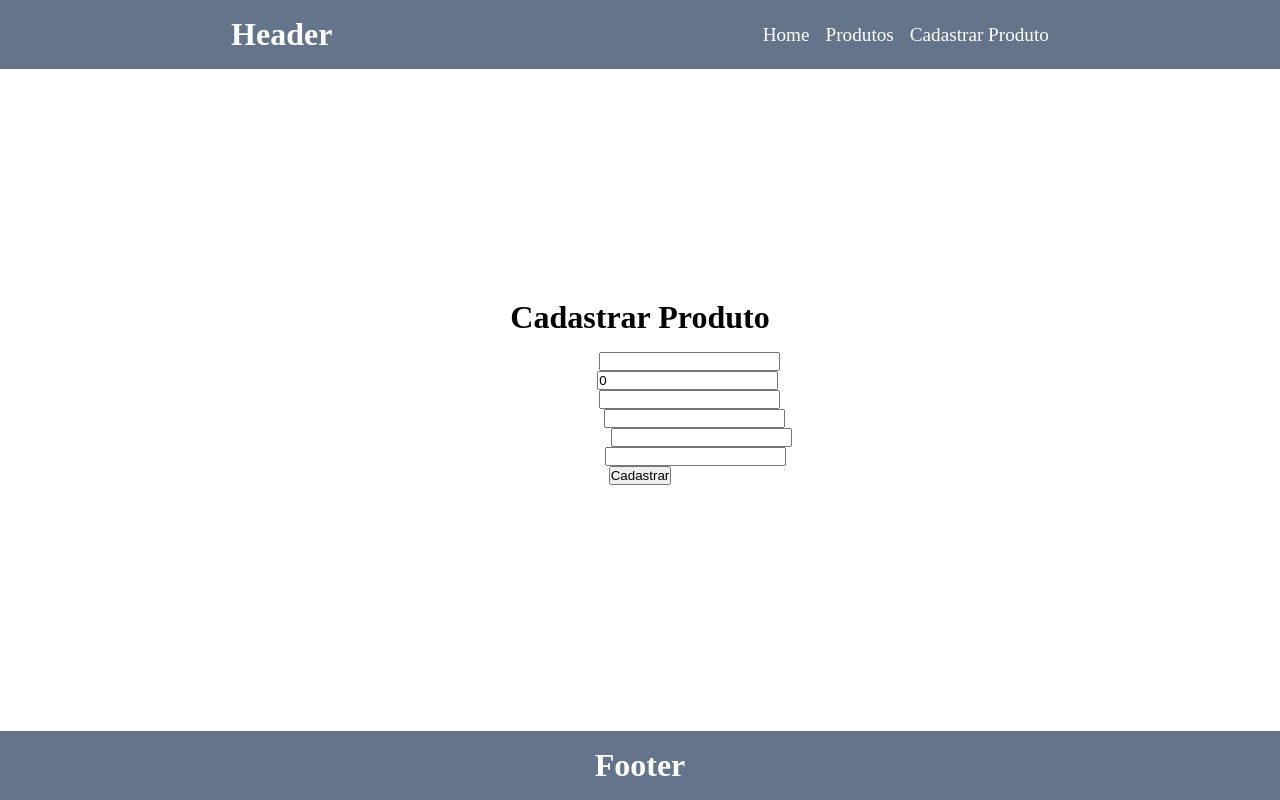
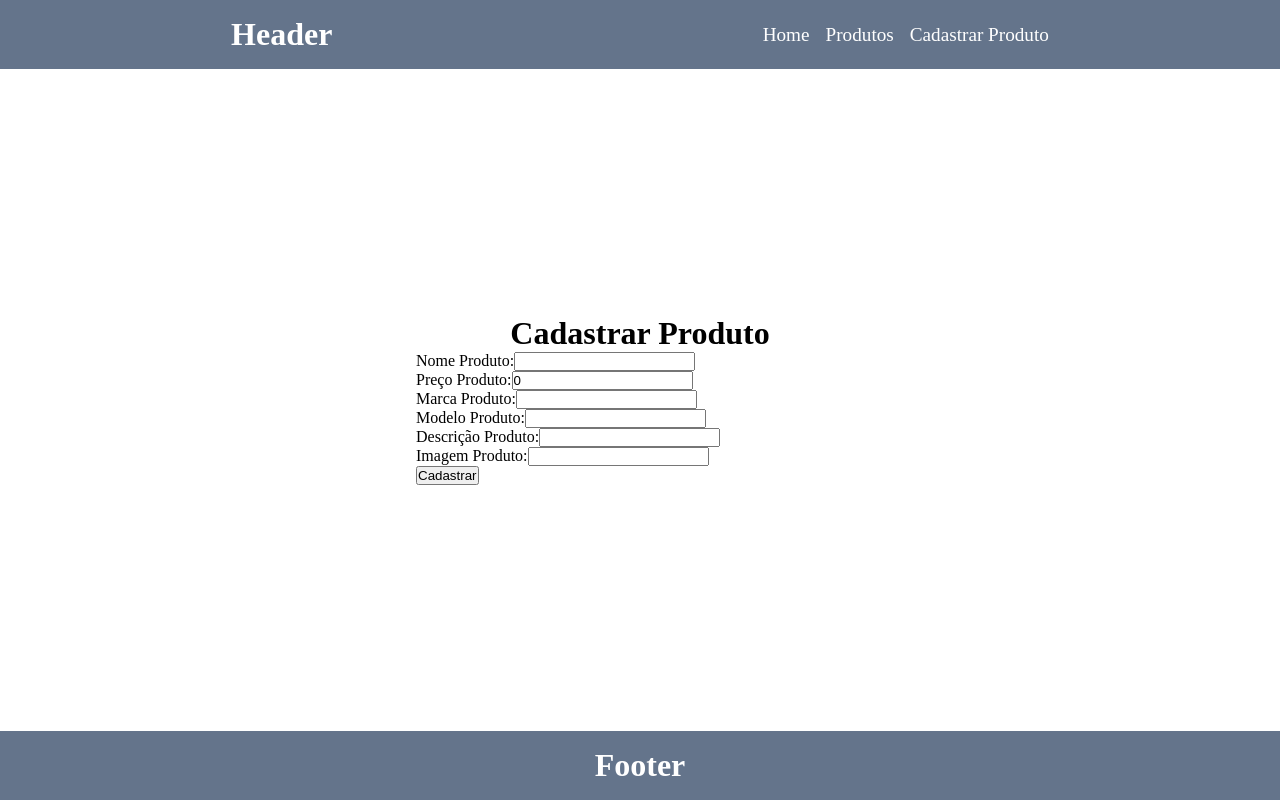
Before and after one commit to 1TDSPO-2024/aula-17-1tdspo-2sem, a Next.js app in the folder aula17/: page /produtos/cad-produto in a window 1280 px wide. Built offline with nearby package versions, Linux system fonts and the light colour scheme.

Commit message:
tentando mexer com tailwind

```diff
--- a/aula17/src/app/globals.css
+++ b/aula17/src/app/globals.css
@@ -47,7 +47,10 @@ h1 {
   .rodape {
     @apply bg-slate-500 text-white text-center p-4;
   }
-  .formulario {
-    @apply to-black text-white text-center p-4;
+  .form {
+    @apply max-w-md mx-auto;
+  }
+  .input {
+    @apply block py-2.5 px-0 w-full text-sm text-gray-900 bg-transparent border-0 border-b-2 border-gray-300 appearance-none dark:text-white dark:border-gray-600 dark:focus:border-blue-500 focus:outline-none focus:ring-0 focus:border-blue-600;
   }
 }
--- a/aula17/src/app/produtos/cad-produto/page.tsx
+++ b/aula17/src/app/produtos/cad-produto/page.tsx
@@ -50,7 +50,7 @@ export default function CadProduto() {
   return (
     <div>
       <h1>Cadastrar Produto</h1>
-      <form className="formulario" onSubmit={handleSubmit}>
+      <form className="form" onSubmit={handleSubmit}>
         <div>
           <label htmlFor="idNome">Nome Produto:</label>
           <input
--- a/aula17/tailwind.config.ts
+++ b/aula17/tailwind.config.ts
@@ -1,4 +1,5 @@
 import type { Config } from "tailwindcss";
+import forms from "@tailwindcss/forms";
 
 const config: Config = {
   content: [
@@ -14,6 +15,6 @@ const config: Config = {
       },
     },
   },
-  plugins: [],
+  plugins: [forms],
 };
 export default config;
```
Also changed, not shown: aula17/package.json (+6 -5 lines), 1 other file (tests, documents, lock files or other folders).
